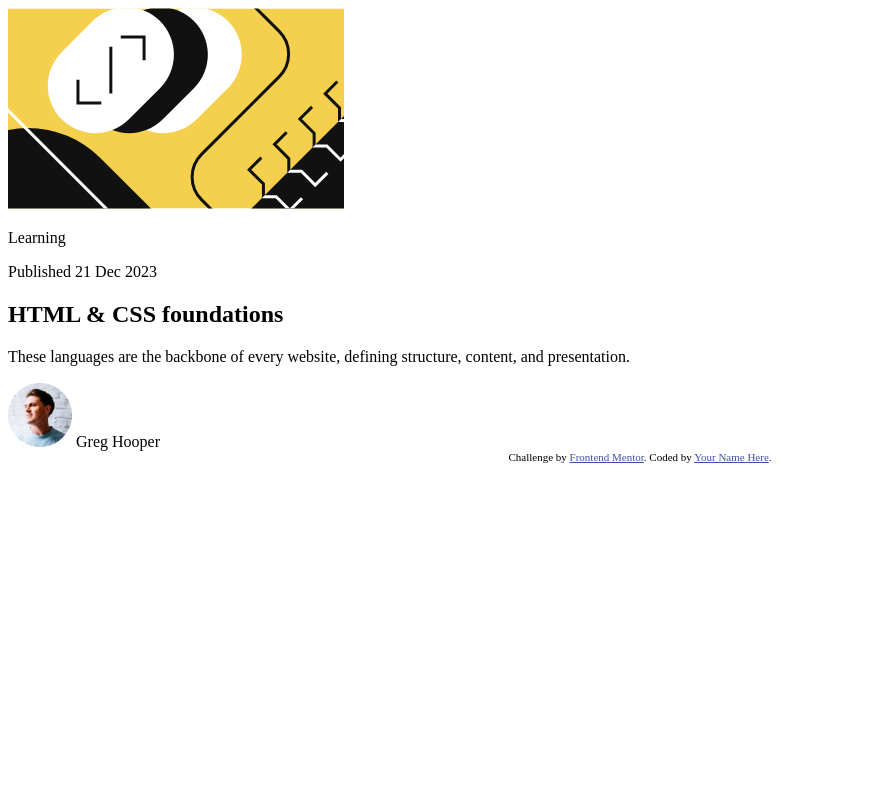
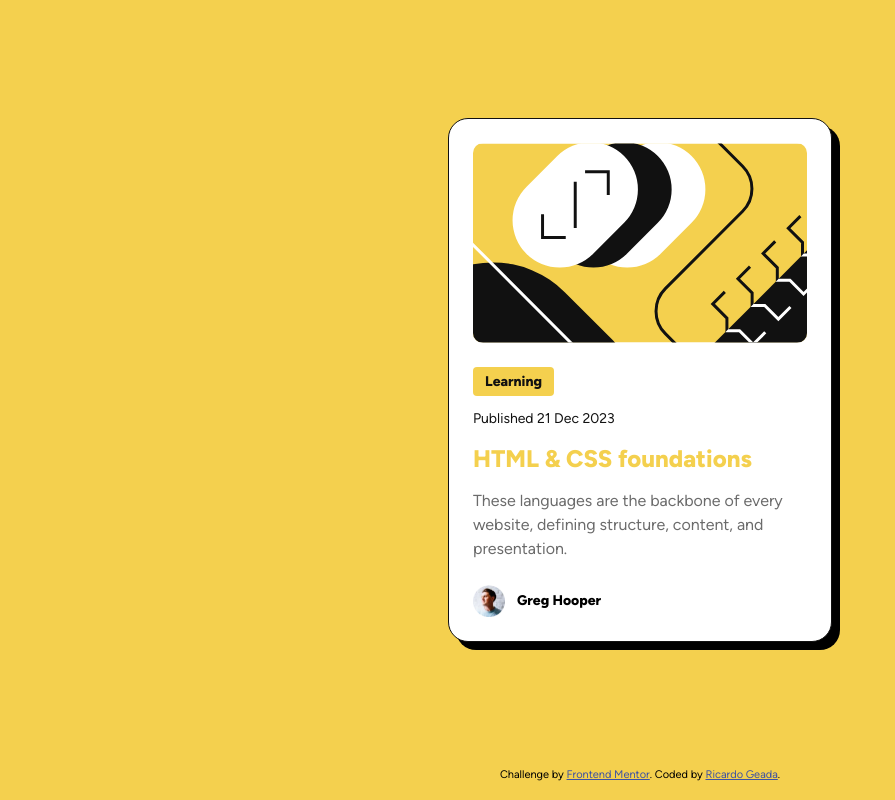
Before and after one commit to RicardoGeada/fm-bloq-preview-card, a plain HTML site: page index.html in a window 1280 px wide. Shown: the whole page, without its empty margins (0-895 px from the left). Drawn offline with Linux system fonts and the light colour scheme.

Commit message:
adding styles

```diff
--- a/index.html
+++ b/index.html
@@ -5,28 +5,25 @@
   <meta name="viewport" content="width=device-width, initial-scale=1.0"> <!-- displays site properly based on user's device -->
 
   <link rel="icon" type="image/png" sizes="32x32" href="./assets/images/favicon-32x32.png">
+  <link rel="stylesheet" href="./styles.css">
 
   <title>Frontend Mentor | Blog preview card</title>
 
-  <!-- Feel free to remove these styles or customise in your own stylesheet 👍 -->
-  <style>
-    .attribution { font-size: 11px; text-align: center; }
-    .attribution a { color: hsl(228, 45%, 44%); }
-  </style>
 </head>
 <body>
+
   <main>
     <div class="blog-preview-card" role="group" aria-label="blog preview card">
       <img src="./assets/images/illustration-article.svg" alt="illustration article">
       <div class="content">
-        <p class="category">Learning</p>
-        <time class="publish-date" datetime="2023-12-21">Published 21 Dec 2023</time>
-        <h2 class="title">HTML & CSS foundations</h2>
-        <p class="description">These languages are the backbone of every website, defining structure, content, and presentation.</p>
+        <p class="category t3b">Learning</p>
+        <time class="publish-date t3" datetime="2023-12-21">Published 21 Dec 2023</time>
+        <h2 class="title t1">HTML & CSS foundations</h2>
+        <p class="description t2">These languages are the backbone of every website, defining structure, content, and presentation.</p>
       </div>
       <div class="author">
         <img src="./assets/images/image-avatar.webp" alt="author">
-        <span class="name">Greg Hooper</span>
+        <span class="name t3b">Greg Hooper</span>
       </div>
     </div>
   </main>
@@ -34,7 +31,7 @@
   <footer>
     <div class="attribution">
       Challenge by <a href="https://www.frontendmentor.io?ref=challenge" target="_blank">Frontend Mentor</a>.
-      Coded by <a href="#">Your Name Here</a>.
+      Coded by <a href="https://github.com/RicardoGeada/">Ricardo Geada</a>.
     </div>
   </footer>
 
--- /dev/null
+++ b/styles.css
@@ -0,0 +1,129 @@
+@font-face {
+  font-family: "Figtree";
+  src: url("./assets/fonts/Figtree-VariableFont_wght.ttf") format("truetype");
+}
+
+:root {
+  --color-yellow: #f4d04e;
+  --color-gray-950: #111111;
+  --color-gray-500: #6b6b6b;
+  --color-white: #ffffff;
+  --space-300: 24px;
+  --space-150: 12px;
+  --space-100: 8px;
+  --space-50: 4px;
+}
+
+* {
+  margin: 0;
+  padding: 0;
+  box-sizing: border-box;
+  font-family: "Figtree", "Segoe UI", Tahoma, Geneva, Verdana, sans-serif;
+  line-height: 1.5;
+}
+
+/* text presets */
+.t1 {
+  font-size: clamp(20px,5.3vw,24px);
+  font-weight: 800;
+}
+.t2 {
+  font-size: clamp(14px,3.7vw,16px);
+  font-weight: 400;
+}
+.t3 {
+  font-size: clamp(12px,3.2vw,14px);
+  font-weight: 400;
+}
+.t3b {
+  font-size: clamp(12px,3.2vw,14px);
+  font-weight: 800;
+}
+
+body {
+  background-color: var(--color-yellow);
+  display: flex;
+  justify-content: center;
+  align-items: center;
+  flex-direction: column;
+  gap: var(--space-300);
+  min-height: 100vh;
+  padding: 16px;
+}
+
+main {
+    width: 100%;
+    display: flex;
+    justify-content: center;
+    margin-top: auto;
+}
+
+/* blog preview card */
+.blog-preview-card {
+  background-color: var(--color-white);
+  padding: var(--space-300);
+  border-radius: 20px;
+  border: 1px solid var(--color-gray-950);
+  box-shadow: 8px 8px 0 0 #000000;
+  width: 100%;
+  max-width: 384px;
+  display: flex;
+  flex-direction: column;
+  gap: var(--space-300);
+}
+
+.blog-preview-card:hover {
+  cursor: pointer;
+}
+
+.blog-preview-card img {
+  border-radius: 10px;
+}
+
+.blog-preview-card .content {
+  display: flex;
+  flex-direction: column;
+  gap: var(--space-150);
+  color: var(--color-gray-950);
+}
+
+.category {
+  padding: var(--space-50) var(--space-150);
+  background-color: var(--color-yellow);
+  display: inline-block;
+  width: fit-content;
+  border-radius: var(--space-50);
+}
+
+.title {
+  color: var(--color-yellow);
+}
+
+.description {
+  color: var(--color-gray-500);
+}
+
+.author {
+    display: flex;
+    align-items: center;
+    gap: var(--space-150);
+}
+
+.author img {
+   aspect-ratio: 1 / 1;
+   width: 32px;
+}
+
+
+/* attribution */
+footer {
+  margin-top: auto;
+}
+
+.attribution {
+  font-size: 11px;
+  text-align: center;
+}
+.attribution a {
+  color: hsl(228, 45%, 44%);
+}
```
